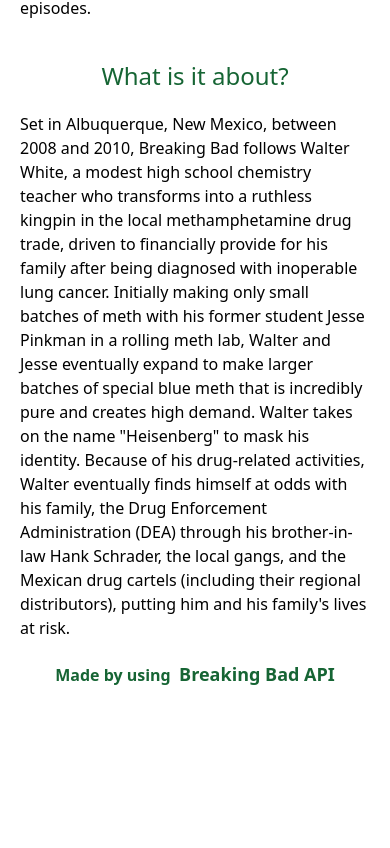
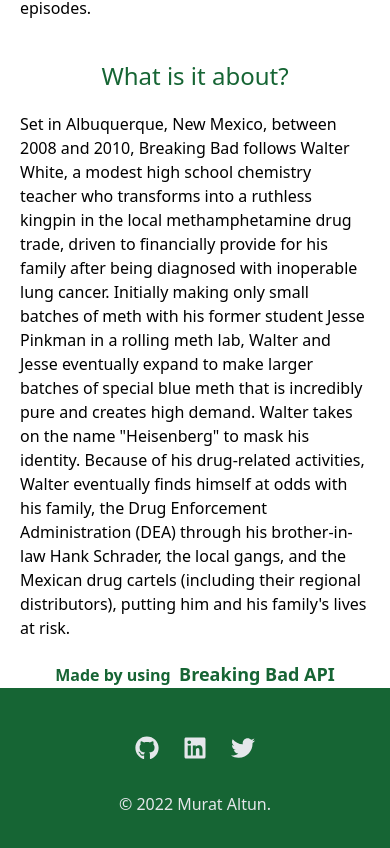
Before and after one commit to mraltun/breaking-bad-app, a React (Create React App) app: page /about in a window 390 px wide. Shown: the part 724-1572 px from the top of the page. Before the commit the page ends 1412 px from the top, so only its background shows below. Built offline with nearby package versions, Linux system fonts and the light colour scheme.

Commit message:
Added links to footer and made it responsive

```diff
--- a/src/App.jsx
+++ b/src/App.jsx
@@ -1,5 +1,6 @@
 import React from "react";
 import { BrowserRouter, Routes, Route } from "react-router-dom";
+import Footer from "./components/Footer";
 import Header from "./components/Header";
 import About from "./pages/About";
 import Characters from "./pages/Characters";
@@ -21,6 +22,7 @@
           <Route path='/deaths' element={<Deaths />} />
           <Route path='/about' element={<About />} />
         </Routes>
+        <Footer />
       </BrowserRouter>
     </>
   );
--- a/src/components/Footer.jsx
+++ b/src/components/Footer.jsx
@@ -1,13 +1,36 @@
 import React from "react";
-// import { AiOutlineCopyrightCircle } from "react-icons/ai";
+import { FaGithub, FaTwitter, FaLinkedin } from "react-icons/fa";
 
 const Footer = () => {
   return (
-    <Footer>
-      <div className='flex bg-green-800'>
-        <p>Made by using React</p>
+    <footer className='bg-green-800'>
+      <div className='max-w-7xl mx-auto py-12 px-4 sm:px-6 md:flex md:items-center md:justify-between lg:px-8'>
+        <div className='flex justify-center space-x-6 md:order-2'>
+          <a href='https://github.com/mraltun' target='_blank' rel='noreferrer'>
+            <FaGithub className='text-gray-200 hover:text-gray-400 h-6 w-6' />
+          </a>
+          <a
+            href='https://www.linkedin.com/in/mraltun/'
+            target='_blank'
+            rel='noreferrer'
+          >
+            <FaLinkedin className='text-gray-200 hover:text-gray-400 h-6 w-6' />
+          </a>
+          <a
+            href='https://twitter.com/mraltun62'
+            target='_blank'
+            rel='noreferrer'
+          >
+            <FaTwitter className='text-gray-200 hover:text-gray-400 h-6 w-6' />
+          </a>
+        </div>
+        <div className='mt-8 md:mt-0 md:order-1'>
+          <p className='text-center text-base text-gray-200'>
+            &copy; 2022 Murat Altun.
+          </p>
+        </div>
       </div>
-    </Footer>
+    </footer>
   );
 };
 
```
